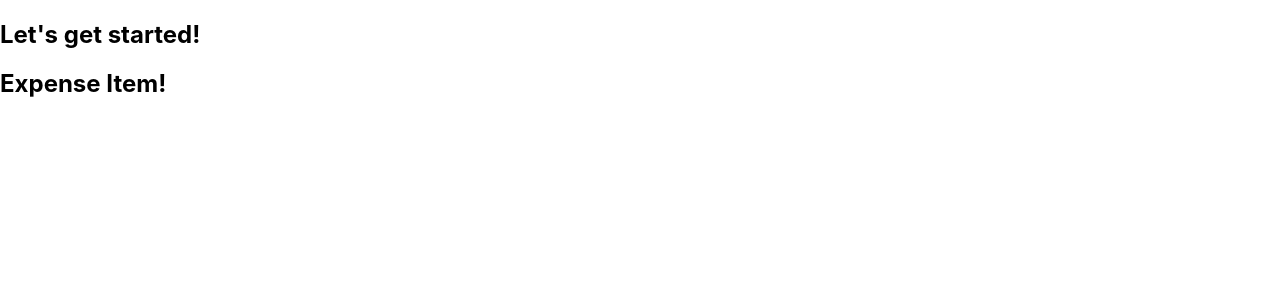
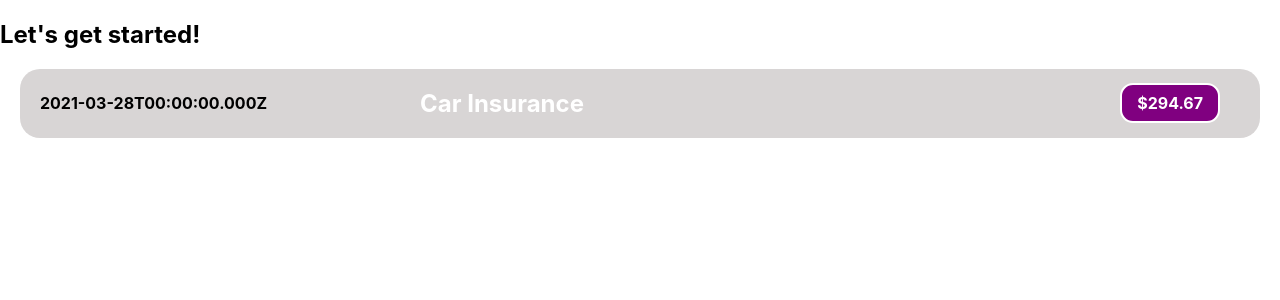
Before and after one commit to YS739/React_Udemy_Project, a React (Create React App) app: page / in a window 1280 px wide. Shown: the top 300 px of the page. Built offline with nearby package versions, Linux system fonts and the light colour scheme.

Commit message:
clone coding udemy

```diff
--- /dev/null
+++ b/src/components/ExpenseItem.css
@@ -0,0 +1,33 @@
+.expense-item {
+  width: 95%;
+  max-width: 1200px;
+  display: flex;
+  flex-direction: row;
+  justify-content: space-between;
+  align-items: center;
+
+  margin: 0 auto;
+  padding: 0 20px;
+
+  background-color: rgb(216, 213, 213);
+  border-radius: 20px;
+}
+
+.expense-item_description {
+  width: 800px;
+  display: flex;
+  flex-direction: row;
+  justify-content: space-between;
+  align-items: center;
+  color: white;
+  margin: auto 20px;
+}
+
+.expense-item_price {
+  border: 2px solid white;
+  border-radius: 13px;
+  padding: 8px 15px;
+
+  background-color: purple;
+  font-weight: 700;
+}
--- a/src/components/ExpenseItem.js
+++ b/src/components/ExpenseItem.js
@@ -1,5 +1,19 @@
+import "./ExpenseItem.css";
+
 function ExpenseItem() {
-  return <h2>Expense Item!</h2>;
+  const expenseDate = new Date(2021, 2, 28);
+  const expenseTitle = "Car Insurance";
+  const expenseAmount = 294.67;
+
+  return (
+    <div className="expense-item">
+      <h4>{expenseDate.toISOString()}</h4>
+      <div className="expense-item_description">
+        <h2>{expenseTitle}</h2>
+        <div className="expense-item_price">${expenseAmount}</div>
+      </div>
+    </div>
+  );
 }
 
 export default ExpenseItem;
```
